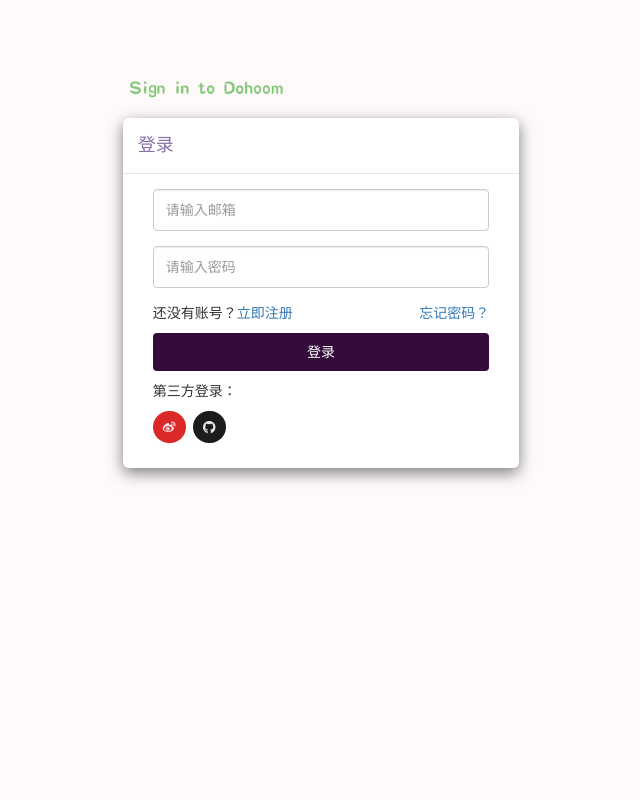
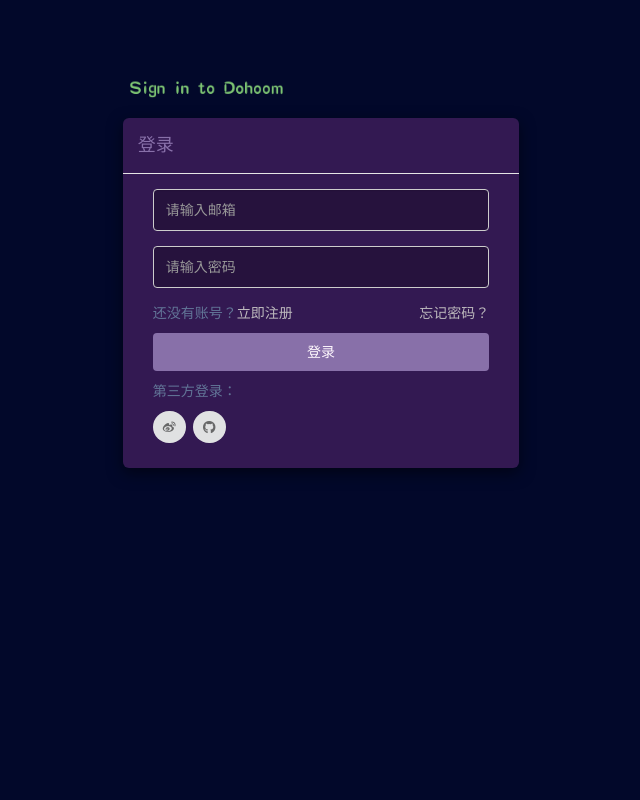
Before and after one commit to zli2001/Hackers, a Flask app: page /login/ in a window 1280 px wide. Shown: the whole page, without its empty margins (319-959 px from the left). Run offline with Flask 2, Linux system fonts and the light colour scheme; some libraries are stand-ins or nearby versions.

Commit message:
change color

```diff
--- a/apps/front/models.py
+++ b/apps/front/models.py
@@ -24,7 +24,7 @@ class FrontUserModel(db.Model):
     realname = db.Column(db.String(100),default='未填写')
     charactors = db.Column(db.Integer,default=0)
     is_active = db.Column(db.Integer,default=1)
-    color = db.Column(db.String(20),default='#ffffff')
+    color = db.Column(db.String(20),default='#02082a')
 
     def __init__(self,*args,**kwargs):
         if 'password' in kwargs:
--- a/static/common/sweetalert/sweetalert.css
+++ b/static/common/sweetalert/sweetalert.css
@@ -17,7 +17,8 @@ body.stop-scrolling {
   z-index: 10000; }
 
 .sweet-alert {
-  background-color: white;
+  background-color: black;
+  color: black;
   font-family: 'Open Sans', 'Helvetica Neue', Helvetica, Arial, sans-serif;
   width: 478px;
   padding: 17px;
@@ -64,7 +65,7 @@ body.stop-scrolling {
     border: none;
     position: relative; }
   .sweet-alert .sa-error-container {
-    background-color: #f1f1f1;
+    background-color: #070707;
     margin-left: -17px;
     margin-right: -17px;
     overflow: hidden;
@@ -83,7 +84,7 @@ body.stop-scrolling {
       height: 24px;
       border-radius: 50%;
       background-color: #ea7d7d;
-      color: white;
+      color: black;
       line-height: 24px;
       text-align: center;
       margin-right: 3px; }
@@ -170,8 +171,8 @@ body.stop-scrolling {
     opacity: 0;
     visibility: hidden; }
   .sweet-alert button {
-    background-color: #8CD4F5;
-    color: white;
+    background-color: #003c4e;
+    color: #1a1818;
     border: none;
     box-shadow: none;
     font-size: 17px;
@@ -297,7 +298,7 @@ body.stop-scrolling {
         position: absolute;
         width: 60px;
         height: 120px;
-        background: white;
+        background: #050303;
         -webkit-transform: rotate(45deg);
         transform: rotate(45deg); }
       .sweet-alert .sa-icon.sa-success::before {
@@ -333,7 +334,7 @@ body.stop-scrolling {
       .sweet-alert .sa-icon.sa-success .sa-fix {
         width: 5px;
         height: 90px;
-        background-color: white;
+        background-color: black;
         position: absolute;
         left: 28px;
         top: 8px;
@@ -762,7 +763,7 @@ body.stop-scrolling {
 .la-ball-fall {
   display: block;
   font-size: 0;
-  color: #fff; }
+  color: black; }
 
 .la-ball-fall.la-dark {
   color: #333; }
--- a/static/front/css/index.css
+++ b/static/front/css/index.css
@@ -1,4 +1,6 @@
-
+.body{
+    background: #02082a;
+}
 .navbar-default{
 border-top: 0;
     background-color: white;
--- a/templates/common/_heads.html
+++ b/templates/common/_heads.html
@@ -18,12 +18,6 @@
 {#主页#}
 <link rel="stylesheet" href="{{ static("admin/css/cms_index.css") }}">
 
-
-
-
-
-
-
 {##提示框#}
 <link rel="stylesheet" href="{{ static("common/sweetalert/sweetalert.css") }}">
 <script src="{{ static("common/sweetalert/sweetalert.min.js") }}"></script>
--- a/templates/front/forgetpwd.html
+++ b/templates/front/forgetpwd.html
@@ -7,7 +7,7 @@
 {% endblock %}
 
 {% block body %}
-    <div class="main_contener">
+    <div class="main_contener" >
         <div class="col-md-6">
             <div class="getpwd">密码找回</div>
             <div class="input-gg">
--- a/templates/front/login.html
+++ b/templates/front/login.html
@@ -15,39 +15,39 @@
     <script type="text/javascript" src="{{ static("front/login/js/common.js") }}"></script>
 	<script type="text/javascript" src="{{ static("front/login/js/login.js") }}"></script>
 </head>
-<body style="background: snow">
+<body style="background: #02082a">
 <div class="main_contener">
     <div class="col-md-4">
     </div>
      <div class="col-md-4">
          <span style="display: none;" id="return_to_span">{{ return_to }}</span>
          <div class="sign_in_title">
-             <a href="{{ url_for("front.index") }}"><img src="{{ static("front/images/blogin.png") }}" alt=""></a>
+           <a href="{{ url_for("front.index") }}"><img src="{{ static("front/images/blogin.png") }}" alt=""></a>
          </div>
-        <div class="modal-content" style="border: none;">
+        <div class="modal-content" style="border: none;background: #331952">
             <div class="col-left"></div>
             <div class="col-right">
                 <div class="modal-header">
                     <h4 class="modal-title" id="loginModalLabel" style="font-size: 18px;color: #8870a9">登录</h4>
                 </div>
                 <div class="modal-body">
-                    <section class="box-login v5-input-txt" id="box-login">
+                    <section class="box-login v5-input-txt"  id="box-login">
                         <ul>
                             <li class="form-group"><input class="form-control" id="id_account_l" name="email"
-                                                          placeholder="请输入邮箱" type="text"></li>
+                                                          placeholder="请输入邮箱" type="text" style="background:#26123d"></li>
                             <li class="form-group"><input class="form-control" id="id_password_l" name="password"
-                                                          placeholder="请输入密码" type="password"></li>
+                                                          placeholder="请输入密码" type="password" style="background:#26123d"></li>
                         </ul>
-                        <p class="good-tips marginB10"><a href="{{ url_for("front.forgetpwd") }}"  id="btnForgetpsw" class="fr">忘记密码？</a>还没有账号？<a
-                                href="{{ url_for("front.signup") }}" target="_blank" id="btnRegister">立即注册</a></p>
+                        <p class="good-tips marginB10" style="color: #627597"><a href="{{ url_for("front.forgetpwd") }}"  id="btnForgetpsw" class="fr" style="color: rgba(199,197,197,0.93)">忘记密码？</a>还没有账号？<a
+                                href="{{ url_for("front.signup") }}" target="_blank" id="btnRegister" style="color: rgba(199,197,197,0.93)">立即注册</a></p>
                         <div class="login-box marginB10">
-                            <button id="login_btn-1" type="button" class="btn btn-micv5 btn-block globalLogin">登录</button>
+                            <button id="login_btn-1" type="button" class="btn btn-micv5 btn-block globalLogin" style="color: #fff9fe;background-color: #8870a9">登录</button>
                         </div>
-                        <div style="padding-bottom: 10px">第三方登录：</div>
-                        <a class="ui circular red big weibo icon button" href="{{ url_for("front.weibo_login") }}">
+                        <div style="padding-bottom: 10px;color: #627597">第三方登录：</div>
+                        <a class="ui circular dark big weibo icon button" href="{{ url_for("front.weibo_login") }}">
                           <i class="weibo icon"></i>
                         </a>
-                        <a class="ui circular black big github icon button" href="{{ url_for("front.github_login") }}">
+                        <a class="ui circular dark bg big github icon button" href="{{ url_for("front.github_login") }}">
                           <i class="github icon"></i>
                         </a>
 
```
Also changed, not shown: templates/front/base.html (+20 -13 lines), templates/front/signup.html (+18 -10 lines), README.md, static/common/sweetalert/sweetalert.min.js.
